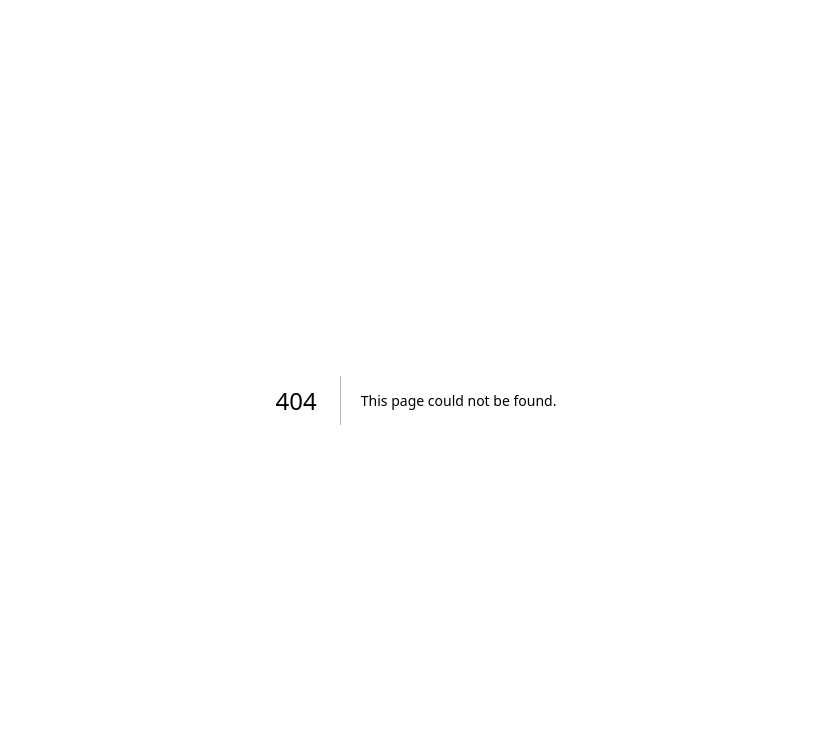
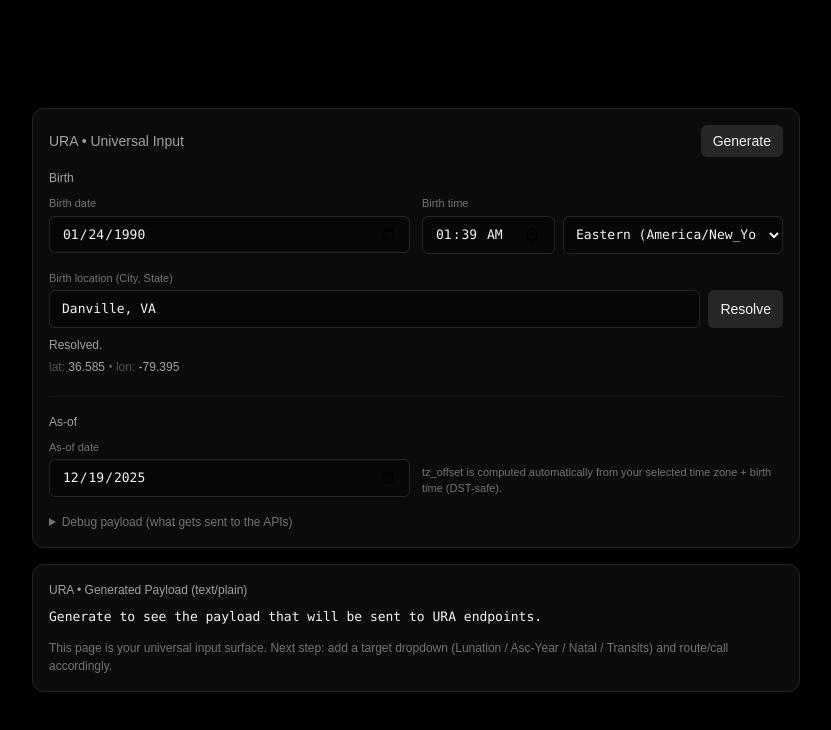
Before and after one commit to jaysperspective/URA, a Next.js app in the folder web/: page /input in a window 1280 px wide. Before the commit this address had no page. Shown: the top 730 px of the page, without its empty margins (224-1055 px from the left). Built offline with nearby package versions, Linux system fonts and the light colour scheme.

Commit message:
Create page.tsx

```diff
--- /dev/null
+++ b/web/src/app/input/page.tsx
@@ -0,0 +1,59 @@
+// web/src/app/input/page.tsx
+
+"use client";
+
+import React, { useState } from "react";
+import AstroInputForm, {
+  type AstroPayloadText,
+} from "@/components/astro/AstroInputForm";
+
+export default function UniversalInputPage() {
+  const [payloadOut, setPayloadOut] = useState<string>("");
+
+  async function handleGenerate(payloadText: AstroPayloadText) {
+    // For now, this page is the canonical “payload builder”.
+    // Later, you can:
+    // - call a selected endpoint
+    // - route to /lunation with query params
+    // - store payload in state/store
+    setPayloadOut(payloadText);
+  }
+
+  return (
+    <div className="min-h-[100svh] bg-black text-neutral-100 flex items-center justify-center p-6">
+      <div className="w-full max-w-3xl">
+        <AstroInputForm
+          title="URA • Universal Input"
+          initial={{
+            birthDate: "1990-01-24",
+            birthTime: "01:39",
+            timeZone: "America/New_York",
+            birthCityState: "Danville, VA",
+            asOfDate: "2025-12-19",
+            lat: 36.585,
+            lon: -79.395,
+          }}
+          onGenerate={handleGenerate}
+        />
+
+        <div className="w-full mt-4 rounded-xl bg-[#0b0b0c] border border-neutral-800 p-4">
+          <div className="text-[12px] text-neutral-400 mb-2">
+            URA • Generated Payload (text/plain)
+          </div>
+
+          <pre
+            className="text-[13px] leading-5 whitespace-pre-wrap break-words"
+            style={{ fontFamily: "Menlo, Monaco, Consolas, monospace" }}
+          >
+            {payloadOut || "Generate to see the payload that will be sent to URA endpoints."}
+          </pre>
+
+          <div className="mt-3 text-[12px] text-neutral-500">
+            This page is your universal input surface. Next step: add a target
+            dropdown (Lunation / Asc-Year / Natal / Transits) and route/call accordingly.
+          </div>
+        </div>
+      </div>
+    </div>
+  );
+}
```
